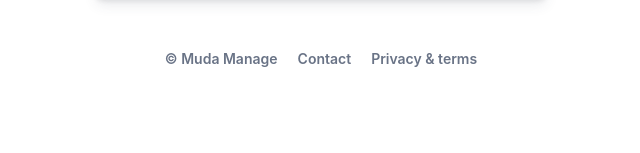
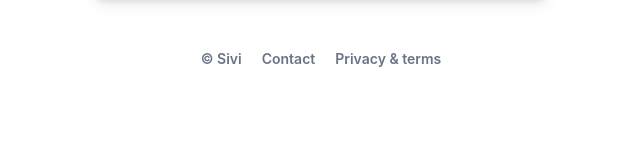
Before and after one commit to ananya26-vishnoi/Chatty, a Django app: template templates/otp.html in a window 1280 px wide. Shown: the part 594-747 px from the top of the page, without its empty margins (319-959 px from the left). Run offline with Django 4.2, Linux system fonts and the light colour scheme; the template is opened without the code that fills it, so the values that code supplies are empty.

Commit message:
Update otp.html

```diff
--- a/templates/otp.html
+++ b/templates/otp.html
@@ -71,7 +71,7 @@
             <div class="footer-link padding-top--24">
 
               <div class="listing padding-top--24 padding-bottom--24 flex-flex center-center">
-                <span><a href="#">© Muda Manage</a></span>
+                <span><a href="#">© Sivi</a></span>
                 <span><a href="#">Contact</a></span>
                 <span><a href="#">Privacy & terms</a></span>
               </div>
```
